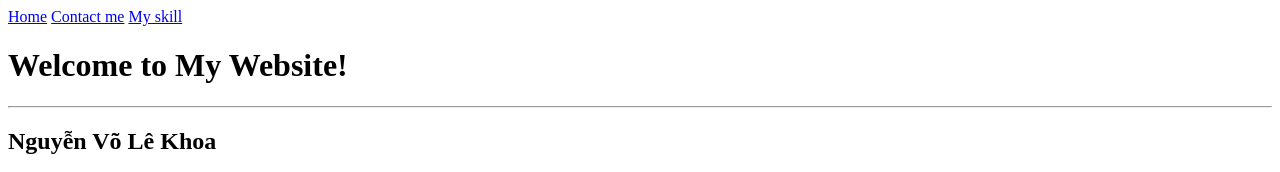
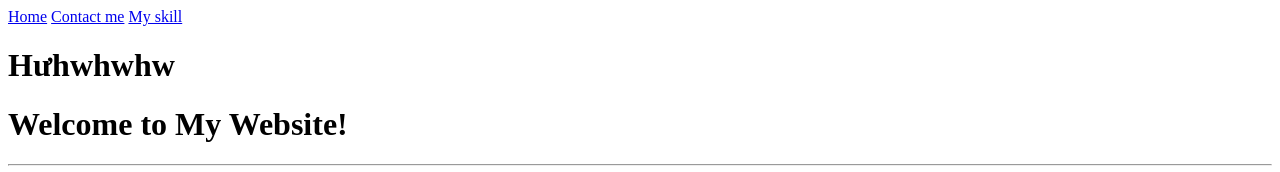
Before and after one commit to khoanvl-tesoglobal/DuAn1, a plain HTML site: page index.html in a window 1280 px wide. Shown: the top 172 px of the page. Drawn offline with Linux system fonts and the light colour scheme.

Commit message:
Update index.html

```diff
--- a/index.html
+++ b/index.html
@@ -15,6 +15,7 @@
     <!-- 2. Điều hướng đến contact.html -->
     <a href="/more-info/contact.html">Contact me</a>
     <a href="/more-info/my-skill.html">My skill</a>
+    <h1> Hưhwhwhw </h1>
 
     <h1>Welcome to My Website!</h1>
     <hr>
```
